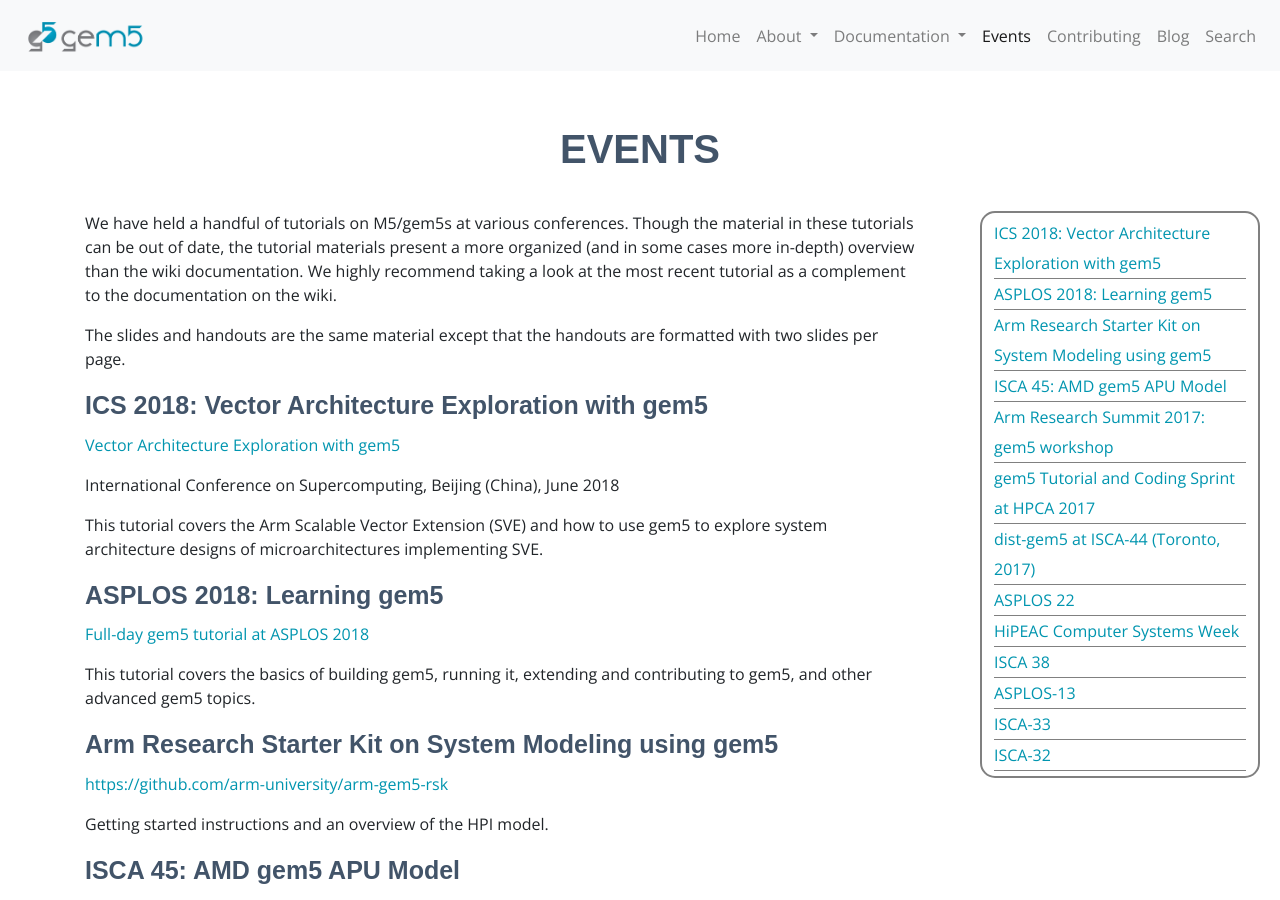
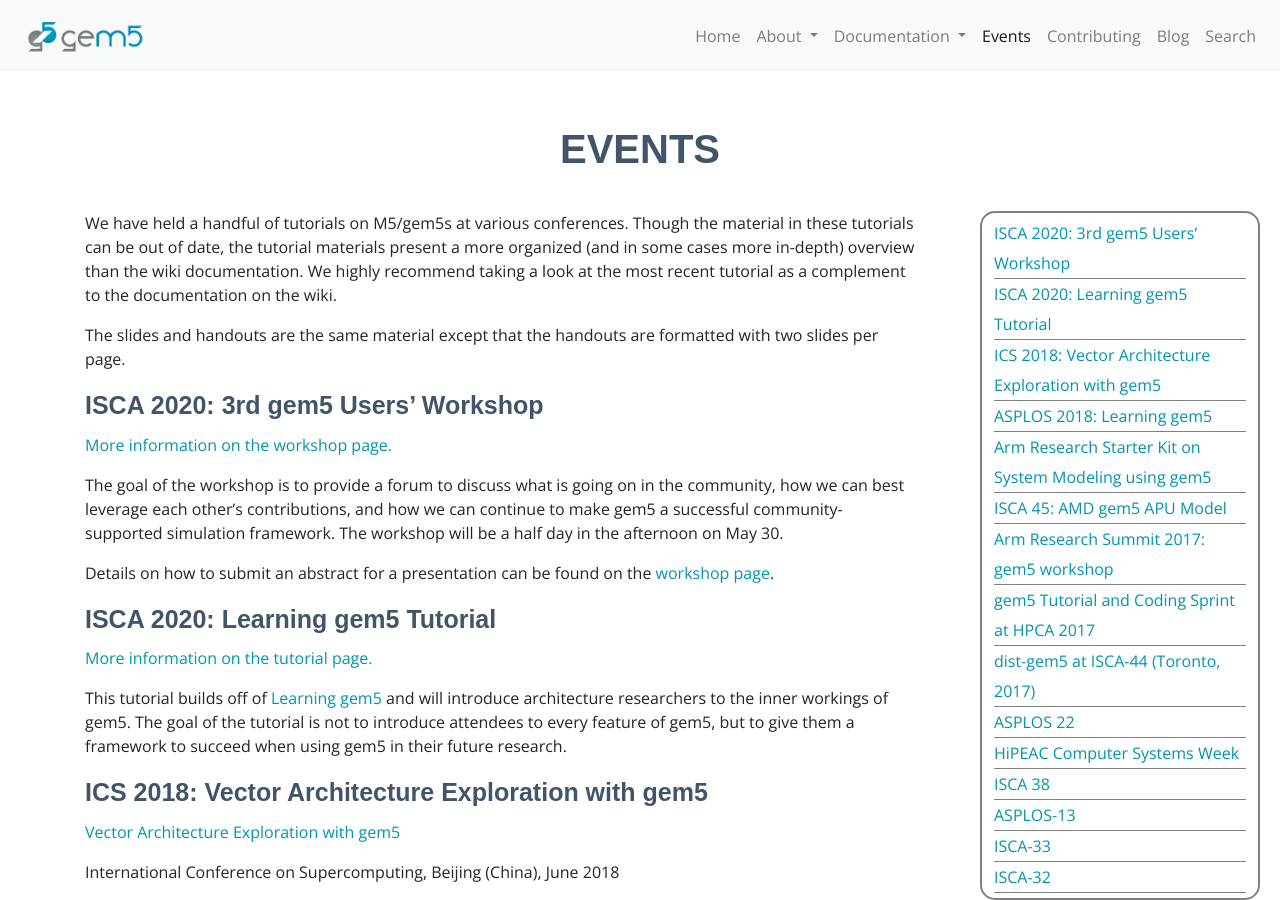
Before and after one commit to gem5/website, a Jekyll site: the page built from _pages/events/index.md, in a window 1280 px wide and 900 px high. Built offline with Jekyll 4.4.1, drawn with Linux system fonts in a browser that asks for light colours; nearby versions of some CDN libraries; some web fonts are replaced.

Commit message:
website: Add isca 2020 workshop and tutorial page
Signed-off-by: Jason Lowe-Power <jason@lowepower.com>
Change-Id: I2c83925a2cf98c8628775c9600988a605ae3d37c
Reviewed-on: https://gem5-review.googlesource.com/c/public/gem5-website/+/26264

```diff
--- a/_pages/events/index.md
+++ b/_pages/events/index.md
@@ -15,6 +15,21 @@
 
 The slides and handouts are the same material except that the handouts
 are formatted with two slides per page.
+
+## ISCA 2020: 3rd gem5 Users' Workshop
+
+[More information on the workshop page.](isca-2020#3rd-gem5-users-workshop-afternoon)
+
+The goal of the workshop is to provide a forum to discuss what is going on in the community, how we can best leverage each other's contributions, and how we can continue to make gem5 a successful community-supported simulation framework. The workshop will be a half day in the afternoon on May 30.
+
+Details on how to submit an abstract for a presentation can be found on the [workshop page](isca-2020).
+
+## ISCA 2020: Learning gem5 Tutorial
+
+[More information on the tutorial page.](isca-2020#learning-gem5-tutorial)
+
+This tutorial builds off of [Learning gem5](/documentation/learning_gem5/introduction) and will introduce architecture researchers to the inner workings of gem5.
+The goal of the tutorial is not to introduce attendees to every feature of gem5, but to give them a framework to succeed when using gem5 in their future research.
 
 ## ICS 2018: Vector Architecture Exploration with gem5
 
```
Also changed, not shown: _pages/events/isca-2020.md (added, +100 -0 lines).
